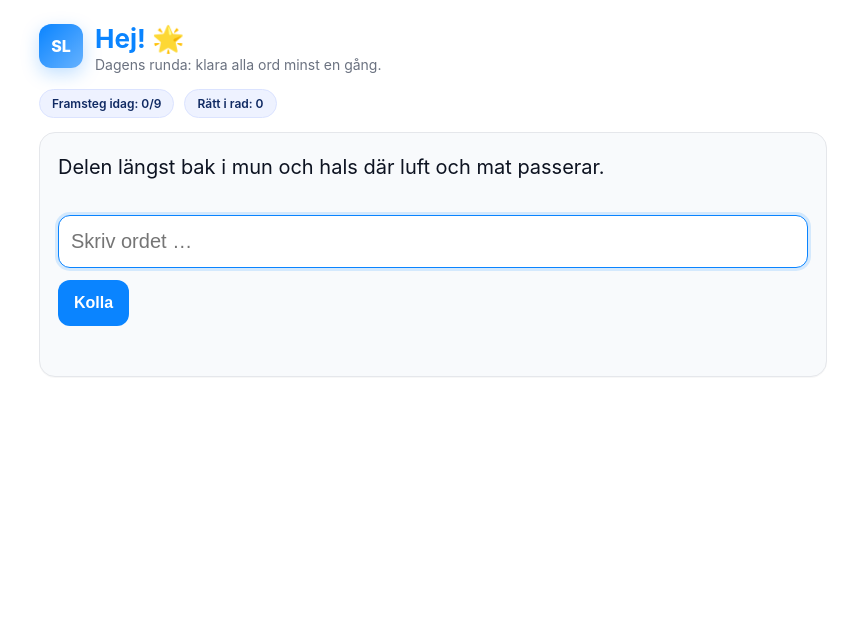
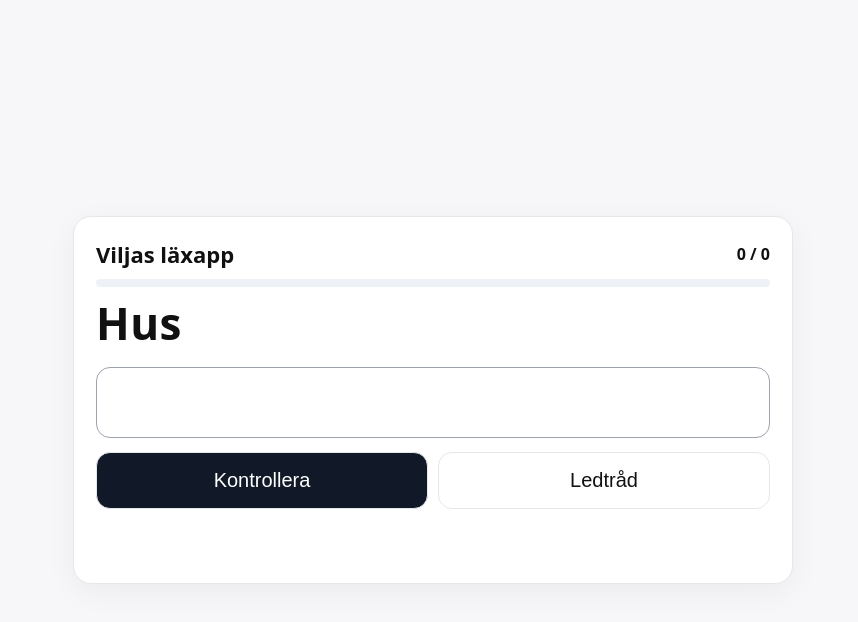
Before and after one commit to MrMartinPet/Damirs-laxa, a plain HTML site: page index.html in a window 1280 px wide. Shown: the whole page, without its empty margins (207-1065 px from the left). Drawn offline with Linux system fonts and the light colour scheme.

Commit message:
Refactor index.html for new layout and styles
Updated HTML structure and styles for the new app.

```diff
--- a/index.html
+++ b/index.html
@@ -1,146 +1,163 @@
-<!doctype html>
+<!DOCTYPE html>
 <html lang="sv">
 <head>
-<meta charset="utf-8">
-<meta name="viewport" content="width=device-width,initial-scale=1,maximum-scale=1">
-<title>Stavningsläxa</title>
-<meta name="theme-color" content="#0a84ff">
-<link rel="manifest" href="manifest.json">
-<link rel="apple-touch-icon" href="icon-512.png">
+  <meta charset="utf-8" />
+  <meta name="viewport" content="width=device-width, initial-scale=1, maximum-scale=1" />
+  <title>Viljas Läxapp – Engelska glosor</title>
   <style>
-  :root{ --bg:#ffffff; --fg:#0d1321; --muted:#6b7280; --accent:#0a84ff; --ok:#2db55d; --err:#d32f2f; --card:#f8fafc; }
-  *{ box-sizing:border-box }
-  html,body{ margin:0; padding:0; background:var(--bg); color:var(--fg); font-family:-apple-system,system-ui,"Segoe UI",Roboto,Helvetica,Arial,sans-serif }
-  .wrap{ max-width:820px; margin:0 auto; padding:24px 16px 56px }
-  header{ display:flex; align-items:flex-start; gap:12px; }
-  .logo{ width:44px; height:44px; border-radius:12px; background:linear-gradient(135deg,#0a84ff,#66b2ff); box-shadow:0 6px 18px rgba(10,132,255,.25); display:flex; align-items:center; justify-content:center; color:#fff; font-weight:800 }
-  h1{ margin:0; font-size:26px; line-height:1.15; color:var(--accent) }
-  .sub{ color:var(--muted); margin-top:2px; font-size:14px }
-  .board{ margin-top:16px; display:flex; gap:10px; flex-wrap:wrap }
-  .chip{ background:#eef2ff; color:#102a63; border:1px solid #dbe3ff; padding:6px 12px; border-radius:999px; font-weight:600; font-size:12px }
-  .card{ background:var(--card); border:1px solid #e5e7eb; border-radius:16px; padding:18px; margin-top:14px; box-shadow:0 1px 0 rgba(2,6,23,.03) }
-  .def{ font-size:20px; margin:4px 0 12px; min-height:48px }
-  input[type=text]{ width:100%; font-size:20px; padding:14px 12px; border-radius:12px; border:1px solid #d1d5db; background:#fff; outline:none }
-  input[type=text]:focus{ border-color:var(--accent); box-shadow:0 0 0 3px rgba(10,132,255,.15) }
-  .row{ display:flex; gap:10px; flex-wrap:wrap; align-items:center; margin-top:12px }
-  button{ border:none; border-radius:12px; padding:14px 16px; font-weight:800; font-size:16px; cursor:pointer }
-  .primary{ background:var(--accent); color:#fff }
-  .feedback{ min-height:24px; margin-top:8px; font-weight:800 }
-  .ok{ color:var(--ok) } .err{ color:var(--err) }
-  .done{ border:2px dashed #a7e5b7; background:#f2fff5; text-align:center; padding:20px; border-radius:16px; margin-top:16px }
-  .done h2{ margin:0 0 6px; font-size:22px }
-  .small{ color:var(--muted); font-size:13px }
+    :root{ --bg:#f7f7f9; --fg:#111; --ok:#16a34a; --bad:#b91c1c; --card:#ffffff; --border:#e5e7eb; --accent:#111827 }
+    *{box-sizing:border-box}
+    html,body{height:100%}
+    body{margin:0; font-family:system-ui,-apple-system,Segoe UI,Roboto,Arial; background:var(--bg); color:var(--fg); display:grid; place-items:center; padding:14px}
+    .app{ width:min(720px,100%); background:var(--card); border:1px solid var(--border); border-radius:18px; padding:22px; box-shadow:0 8px 30px rgba(0,0,0,.05)}
+    header{display:flex; align-items:center; justify-content:space-between; margin-bottom:8px}
+    h1{font-size:22px; margin:0}
+    #score{font-weight:700}
+    .sv{font-size:44px; font-weight:800; letter-spacing:.5px; margin:6px 0 14px}
+    input[type="text"]{ width:100%; font-size:32px; padding:16px; border-radius:14px; border:1px solid var(--border); outline:none; -webkit-appearance:none; appearance:none }
+    input[type="text"]:focus{ border-color:#9ca3af }
+    .row{display:flex; gap:10px; margin-top:14px}
+    button{ cursor:pointer; border:1px solid var(--border); background:var(--accent); color:#fff; border-radius:14px; padding:16px 18px; font-size:20px; flex:1; -webkit-tap-highlight-color:transparent }
+    button.ghost{ background:#fff; color:#111 }
+    .feedback{ min-height:40px; margin-top:12px; font-weight:800; font-size:24px }
+    .ok{ color:var(--ok)} .bad{ color:var(--bad)}
+    .progress{ height:8px; background:#eef2f7; border-radius:999px; overflow:hidden; margin:10px 0 0 }
+    .progress>i{display:block;height:100%;width:0;background:#111827}
   </style>
 </head>
 <body>
-<div class="wrap">
+  <main class="app" role="application">
     <header>
-    <div class="logo">SL</div>
-    <div>
-      <h1>Hej! 🌟</h1>
-      <div class="sub">Dagens runda: klara alla ord minst en gång.</div>
-    </div>
+      <h1>Viljas läxapp</h1>
+      <div id="score">0 / 0</div>
     </header>
 
-  <div class="board">
-    <div class="chip">Framsteg idag: <span id="progress">0/0</span></div>
-    <div class="chip">Rätt i rad: <span id="streak">0</span></div>
+    <div class="progress" aria-hidden="true"><i id="bar"></i></div>
+
+    <section aria-live="polite">
+      <div class="sv" id="sv"></div>
+      <input id="answer" type="text" autocomplete="off" autocorrect="off" autocapitalize="off" spellcheck="false" inputmode="latin" enterkeyhint="done" />
+
+      <div class="row" id="actionRow">
+        <button id="check">Kontrollera</button>
+        <button class="ghost" id="hint">Ledtråd</button>
       </div>
 
-  <div id="practice" class="card">
-    <div id="def" class="def">—</div>
-    <input id="answer" type="text"
-           placeholder="Skriv ordet …"
-           autocomplete="off" autocapitalize="off" autocorrect="off" spellcheck="false" inputmode="latin">
-    <div class="row">
-      <button id="check" type="button" class="primary">Kolla</button>
-    </div>
-    <div id="feedback" class="feedback"></div>
+      <div class="row" id="resultRow" style="display:none">
+        <button class="ghost" id="listen">Lyssna igen</button>
+        <button id="next">Nästa ord</button>
       </div>
 
-  <div id="done" class="done" style="display:none">
-    <h2>Fantastiskt! 🎉</h2>
-    <div>Alla ord i dagens runda är klara.</div>
-    <div class="row" style="justify-content:center; margin-top:12px">
-      <button id="again" type="button" class="primary">Kör en runda till</button>
-    </div>
-    <div class="small" style="margin-top:8px">Grymt jobbat! 💙</div>
-  </div>
-</div>
+      <div class="feedback" id="feedback"></div>
+    </section>
+  </main>
 
   <script>
-// Byt orden här när du vill uppdatera läxan
+    // Ordlistan (från fotot)
     const WORDS = [
-  { w:"pengar", d:"Allmänna medel vi betalar med, både sedlar och digitalt." },
-  { w:"kontanter", d:"Fysiska pengar: sedlar och mynt." },
-  { w:"inkomst", d:"Pengar som kommer in, t.ex. lön eller ersättning." },
-  { w:"skatt", d:"Pengar man betalar till staten/kommunen för gemensam nytta." },
-  { w:"budget", d:"Plan för inkomster och utgifter så pengarna räcker." },
-  { w:"lungor", d:"Organen vi andas med, tar upp syre till blodet." },
-  { w:"luftrör", d:"Rör som leder luft till och från lungorna." },
-  { w:"koldioxid", d:"Gas (CO₂) vi andas ut; bildas när kroppen använder energi." },
-  { w:"svalg", d:"Delen längst bak i mun och hals där luft och mat passerar." }
+      { sv: 'Hus', en: 'house' },
+      { sv: 'Tak', en: 'roof' },
+      { sv: 'Skorsten', en: 'chimney' },
+      { sv: 'Fönster', en: 'windows' },
+      { sv: 'Bredvid', en: 'beside' },
+      { sv: 'Höger', en: 'right' },
+      { sv: 'Gång / stig', en: 'path' },
+      { sv: 'Trädgård', en: 'garden' },
+      { sv: 'Trä', en: 'wood' },
+      { sv: 'Sten', en: 'stone' },
     ];
 
-(function forceNoIOSPredict(){
-  const a = document.getElementById("answer");
-  ["autocorrect","autocomplete","autocapitalize","spellcheck"].forEach(attr=>{
-    a.setAttribute(attr, attr==="spellcheck" ? "false" : "off");
+    const svEl = document.getElementById('sv');
+    const input = document.getElementById('answer');
+    const checkBtn = document.getElementById('check');
+    const hintBtn = document.getElementById('hint');
+    const feedback = document.getElementById('feedback');
+    const scoreEl = document.getElementById('score');
+    const bar = document.getElementById('bar');
+    const resultRow = document.getElementById('resultRow');
+    const actionRow = document.getElementById('actionRow');
+    const listenBtn = document.getElementById('listen');
+    const nextBtn = document.getElementById('next');
+
+    let deck = shuffle([...WORDS]);
+    let index = 0;
+    let correct = 0;
+
+    // Web Audio (inga ljudfiler)
+    const audio = new (window.AudioContext || window.webkitAudioContext)();
+    function tone(freq, duration=0.18){ try{ const o = audio.createOscillator(); const g = audio.createGain(); o.frequency.value=freq; o.type='sine'; o.connect(g); g.connect(audio.destination); g.gain.setValueAtTime(0.0001,audio.currentTime); g.gain.exponentialRampToValueAtTime(0.4,audio.currentTime+0.01); o.start(); g.gain.exponentialRampToValueAtTime(0.0001,audio.currentTime+duration); o.stop(audio.currentTime+duration);}catch(e){} }
+    function chimeOK(){ tone(660,0.12); setTimeout(()=>tone(880,0.14),90); }
+    function buzzBad(){ tone(140,0.22); setTimeout(()=>tone(110,0.22),120); }
+
+    function shuffle(arr){ for(let i=arr.length-1;i>0;i--){ const j=Math.floor(Math.random()*(i+1)); [arr[i],arr[j]]=[arr[j],arr[i]];} return arr; }
+
+    function speak(word){ try{ const u=new SpeechSynthesisUtterance(word); u.lang='en-US'; const v=window.speechSynthesis.getVoices().find(x=>/en-/i.test(x.lang)); if(v) u.voice=v; u.rate=0.95; window.speechSynthesis.cancel(); window.speechSynthesis.speak(u);}catch(e){} }
+
+    function updateCounters(){ scoreEl.textContent = `${correct} / ${index}`; bar.style.width = Math.round((index/deck.length)*100)+'%'; }
+
+    function showQuestion(){
+      const w = deck[index];
+      svEl.textContent = w.sv;
+      input.value = '';
+      input.disabled = false;
+      input.focus({preventScroll:true});
+      feedback.textContent = '';
+      feedback.className = 'feedback';
+      actionRow.style.display = '';
+      resultRow.style.display = 'none';
+      hintBtn.disabled = false;
+      updateCounters();
+    }
+
+    function finish(){
+      svEl.textContent = 'Klart! 🎉';
+      feedback.className = 'feedback ok';
+      feedback.textContent = `Poäng: ${correct} av ${deck.length}`;
+      input.disabled = true; actionRow.style.display='none'; resultRow.style.display='none';
+      bar.style.width='100%'; scoreEl.textContent = `${correct} / ${deck.length}`;
+    }
+
+    checkBtn.addEventListener('click', () => {
+      if(audio.state==='suspended'){ audio.resume(); }
+      const w = deck[index];
+      const guess = (input.value||'').trim().toLowerCase();
+      if(!guess){ input.focus(); return; }
+      const target = w.en.toLowerCase();
+      if(guess === target){
+        correct++; chimeOK();
+        feedback.className = 'feedback ok'; feedback.textContent = 'Rätt! ✔️';
+        actionRow.style.display = 'none'; // ta bort ledtrådsknappen när rätt
+        resultRow.style.display = '';
+        input.disabled = true;
+        setTimeout(()=>{ speak(w.en); }, 500); // spela upp efter ~0.5 s
+      } else {
+        buzzBad();
+        feedback.className = 'feedback bad';
+        const lead = target.slice(0,2);
+        feedback.textContent = `Fel. Ledtråd: ${lead}…`;
+        // hintknappen kvar om man vill prova igen
+        input.focus();
+      }
     });
-  a.setAttribute("inputmode","latin");
-})();
 
-const KEY = "stavningslaxa_state_v1";
-function today(){ return new Date().toISOString().slice(0,10); }
-function shuffle(a){ for(let i=a.length-1;i>0;i--){ const j=(Math.random()*(i+1))|0; [a[i],a[j]]=[a[j],a[i]]; } return a; }
+    hintBtn.addEventListener('click', () => {
+      const target = deck[index].en.toLowerCase();
+      const lead = target.slice(0,2);
+      feedback.className = 'feedback';
+      feedback.textContent = `Ledtråd: ${lead}…`;
+      input.focus();
+    });
 
-let state = JSON.parse(localStorage.getItem(KEY) || "{}");
-function resetDay(){
-  state = { date: today(), order: shuffle(WORDS.map(o=>o.w)), done: [], streak:0 };
-  localStorage.setItem(KEY, JSON.stringify(state));
-}
-if(state.date !== today() || !Array.isArray(state.order) || !Array.isArray(state.done)){ resetDay(); }
+    listenBtn.addEventListener('click', ()=>{ speak(deck[index].en); });
 
-const defEl = document.getElementById("def");
-const ansEl = document.getElementById("answer");
-const fbEl = document.getElementById("feedback");
-const progEl = document.getElementById("progress");
-const streakEl = document.getElementById("streak");
-const practice = document.getElementById("practice");
-const doneBox = document.getElementById("done");
-const checkBtn = document.getElementById("check");
-const againBtn = document.getElementById("again");
+    nextBtn.addEventListener('click', ()=>{
+      index++;
+      if(index>=deck.length){ finish(); return; }
+      showQuestion();
+    });
 
-let current = null;
-function updateUI(){ progEl.textContent = `${state.done.length}/${WORDS.length}`; streakEl.textContent = state.streak || 0; }
-function pickNext(){
-  if(state.order.length === 0){ practice.style.display="none"; doneBox.style.display="block"; return; }
-  const w = state.order[state.order.length - 1];
-  current = WORDS.find(o => o.w === w);
-  defEl.textContent = current ? current.d : "—";
-  ansEl.value = ""; fbEl.textContent = ""; fbEl.className = "feedback";
-  requestAnimationFrame(()=>ansEl.focus()); updateUI();
-}
-function correct(){
-  fbEl.textContent = "Rätt! 🎉"; fbEl.className = "feedback ok";
-  state.streak = (state.streak||0) + 1; state.done.push(current.w); state.order.pop();
-  localStorage.setItem(KEY, JSON.stringify(state)); updateUI();
-  setTimeout(pickNext, 1500);
-}
-function wrong(){
-  fbEl.innerHTML = `Nästan! Rätt svar är <strong>"${current.w}"</strong>`; fbEl.className = "feedback err";
-  state.streak = 0; localStorage.setItem(KEY, JSON.stringify(state)); updateUI();
-}
-function check(){
-  const v = (ansEl.value||"").trim().toLowerCase();
-  if(!v || !current) return;
-  if(v === current.w.toLowerCase()) correct(); else wrong();
-}
-checkBtn.addEventListener("click", check);
-ansEl.addEventListener("keydown", e => { if(e.key === "Enter") check(); });
-againBtn.addEventListener("click", ()=>{ resetDay(); practice.style.display="block"; doneBox.style.display="none"; pickNext(); });
-updateUI(); pickNext();
-if("serviceWorker" in navigator){ navigator.serviceWorker.register("sw.js"); }
+    // Init
+    showQuestion();
   </script>
 </body>
 </html>
```
Lines whose indentation alone changed are shown as unchanged.
